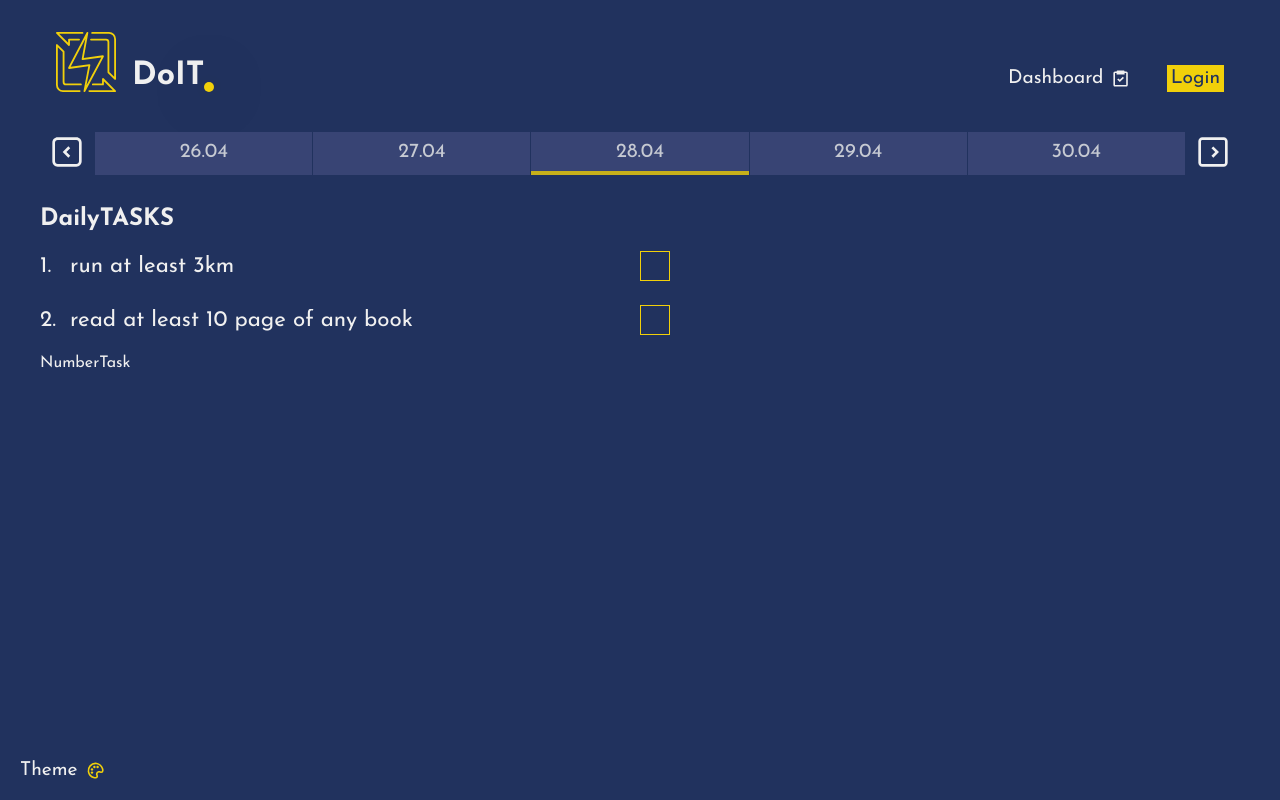
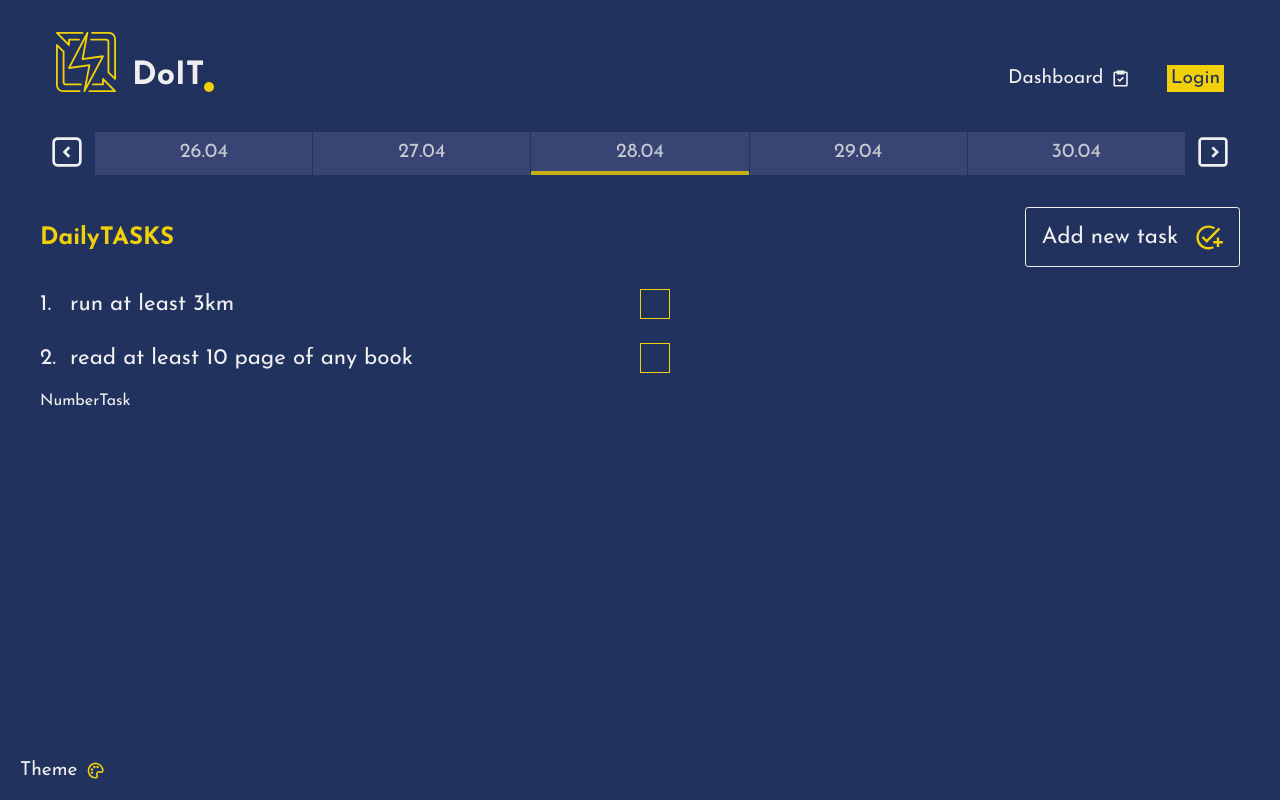
Before and after one commit to sheep2moon/checklist, a React (Create React App) app: page /dashboard in a window 1280 px wide. Built offline with nearby package versions, Linux system fonts and the light colour scheme.

Commit message:
new task component, add new task button

```diff
--- a/src/components/Dashboard/DailyTasks.js
+++ b/src/components/Dashboard/DailyTasks.js
@@ -2,29 +2,41 @@ import React from "react";
 import styled from "styled-components";
 import CheckboxTask from "./CheckboxTask.js";
 import NumberTask from "./NumberTask.js";
+import { MdAddTask } from "react-icons/md";
+import { useState } from "react";
+import AddNewModal from "../Tasks/AddNewModal.js";
 
 const tempTasks = [
     {
         name: "run at least 3km",
         type: "checkbox",
-    value: false,
+        value: false
     },
     {
         name: "read at least 10 page of any book",
         type: "checkbox",
-    value: false,
+        value: false
     },
     {
         name: "make some pushups",
         type: "number",
-    value: 0,
-  },
+        value: 0
+    }
 ];
 
 const DailyTasks = () => {
+    const [isNewModalOpen, setIsNewModalOpen] = useState(false);
     return (
+        <>
+            {isNewModalOpen && <AddNewModal setIsNewModalOpen={setIsNewModalOpen} />}
             <TaskContainer>
+                <TopBar>
                     <h2>DailyTASKS</h2>
+                    <AddNewBtn onClick={() => setIsNewModalOpen(true)}>
+                        Add new task
+                        <MdAddTask />
+                    </AddNewBtn>
+                </TopBar>
                 {tempTasks.map((task, index) => {
                     if (task.type === "checkbox") {
                         return <CheckboxTask key={task.name} index={index} task={task} />;
@@ -34,6 +46,7 @@ const DailyTasks = () => {
                     return <p>invalid task type</p>;
                 })}
             </TaskContainer>
+        </>
     );
 };
 
@@ -49,3 +62,33 @@ const TaskContainer = styled.div`
     h2 {
     }
 `;
+const TopBar = styled.div`
+    display: flex;
+    justify-content: space-between;
+    align-items: center;
+    h2 {
+        color: ${({ theme }) => theme.colors.accent};
+    }
+`;
+const AddNewBtn = styled.button`
+    height: 60px;
+    font-size: 1.4rem;
+    background: none;
+    border: none;
+    display: flex;
+    align-items: center;
+    padding: 0 1rem;
+    margin-bottom: 2px;
+    color: ${({ theme }) => theme.colors.detail};
+    border: ${({ theme }) => `1px solid ${theme.colors.detail}`};
+    border-radius: 0.2rem;
+    :hover {
+        color: ${({ theme }) => theme.colors.accent};
+        cursor: pointer;
+    }
+    svg {
+        font-size: 1.8rem;
+        margin-left: 1rem;
+        color: ${({ theme }) => theme.colors.accent};
+    }
+`;
--- a/src/components/Inputs/TextInput.js
+++ b/src/components/Inputs/TextInput.js
@@ -1,7 +1,7 @@
 import React, { useState } from "react";
 import styled from "styled-components";
 
-const TextInput = ({ text, ...rest }) => {
+const TextInput = ({ label, value, setValue, ...rest }) => {
     const [isFocused, setIsFocused] = useState(false);
     const [isHidden, setIsHidden] = useState(false);
 
@@ -9,7 +9,7 @@ const TextInput = ({ text, ...rest }) => {
         setIsHidden(true);
         setIsFocused(true);
     };
-  const handleBlur = (e) => {
+    const handleBlur = e => {
         if (e.target.value.length > 0) setIsHidden(true);
         else {
             setIsHidden(false);
@@ -17,13 +17,19 @@ const TextInput = ({ text, ...rest }) => {
         setIsFocused(false);
     };
 
+    const handleChange = e => {
+        setValue(e.target.value);
+    };
+
     return (
         <InputWrap>
-      <StyledLabel isHidden={isHidden}>{text}</StyledLabel>
+            <StyledLabel isHidden={isHidden}>{label}</StyledLabel>
             <StyledInput
                 autoComplete="new-password"
                 onFocus={handleFocus}
-        onBlur={(e) => handleBlur(e)}
+                onBlur={e => handleBlur(e)}
+                value={value}
+                onChange={handleChange}
                 {...rest}
             />
             <Bar isFocused={isFocused} />
--- /dev/null
+++ b/src/components/Tasks/AddNewModal.js
@@ -0,0 +1,49 @@
+import React, { useState } from "react";
+import styled from "styled-components";
+import TextInput from "../Inputs/TextInput.js";
+
+const AddNewModal = ({ isNewModalOpen, setIsNewModalOpen }) => {
+    const [title, setTitle] = useState("");
+
+    return (
+        <Backdrop onClick={() => setIsNewModalOpen(false)}>
+            <ModalWrap onClick={e => e.stopPropagation()}>
+                <TextInput label="Task title" />
+            </ModalWrap>
+        </Backdrop>
+    );
+};
+
+export default AddNewModal;
+
+const Backdrop = styled.div`
+    position: fixed;
+    left: 0;
+    right: 0;
+    top: 0;
+    bottom: 0;
+    z-index: 1;
+    background-color: #00000020;
+`;
+const ModalWrap = styled.div`
+    position: absolute;
+    top: 50%;
+    left: 50%;
+    transform: translate(-50%, -50%);
+    background-color: ${({ theme }) => theme.colors.primary};
+    border: ${({ theme }) => `2px solid ${theme.colors.darkBlue}`};
+    border-radius: 2rem;
+    z-index: 0;
+    padding: 4rem;
+    display: grid;
+    grid-template-columns: 1fr 1fr 1fr;
+    gap: 1rem;
+`;
+
+const ThemeOption = styled.div`
+    padding: 1rem;
+    display: flex;
+    color: ${({ textColor }) => textColor};
+    background-color: ${({ bgColor }) => bgColor};
+    box-shadow: ${({ theme }) => theme.shadows.black80};
+`;
--- a/src/views/Dashboard.js
+++ b/src/views/Dashboard.js
@@ -20,6 +20,7 @@ export default Dashboard;
 
 const DashboardContainer = styled.div`
     padding-top: 2rem;
+    margin: 0 1rem 0 1rem;
     min-height: calc(100vh - 100px);
     display: flex;
     flex-direction: column;
--- a/src/views/Login.js
+++ b/src/views/Login.js
@@ -3,9 +3,13 @@ import { BgContainer } from "../components/BgContrainer.js";
 import styled from "styled-components";
 import TextInput from "../components/Inputs/TextInput.js";
 import { StyledButton } from "../components/Inputs/StyledButton.js";
+import { useState } from "react";
 
 const Login = () => {
-  const handleLogin = (e) => {
+    const [email, setEmail] = useState("");
+    const [password, setPassword] = useState("");
+
+    const handleLogin = e => {
         console.log("handleLogin");
         e.preventDefault();
     };
@@ -15,9 +19,9 @@ const Login = () => {
             <LoginWrapper>
                 <FormWrapper>
                     <Title>Login</Title>
-          <Form onSubmit={(e) => handleLogin(e)}>
-            <TextInput text={"Email"} />
-            <TextInput text={"Password"} />
+                    <Form onSubmit={e => handleLogin(e)}>
+                        <TextInput label={"Email"} value={email} setValue={setEmail} />
+                        <TextInput label={"Password"} value={password} setValue={setPassword} />
                         <StyledButton>Login</StyledButton>
                     </Form>
                 </FormWrapper>
```
Also changed, not shown: src/components/Dashboard/CheckboxTask.js (+2 -6 lines), src/components/Tasks/CheckTask.js (added), src/components/Tasks/CounterTask.js (added). Lines whose indentation alone changed are shown as unchanged.
